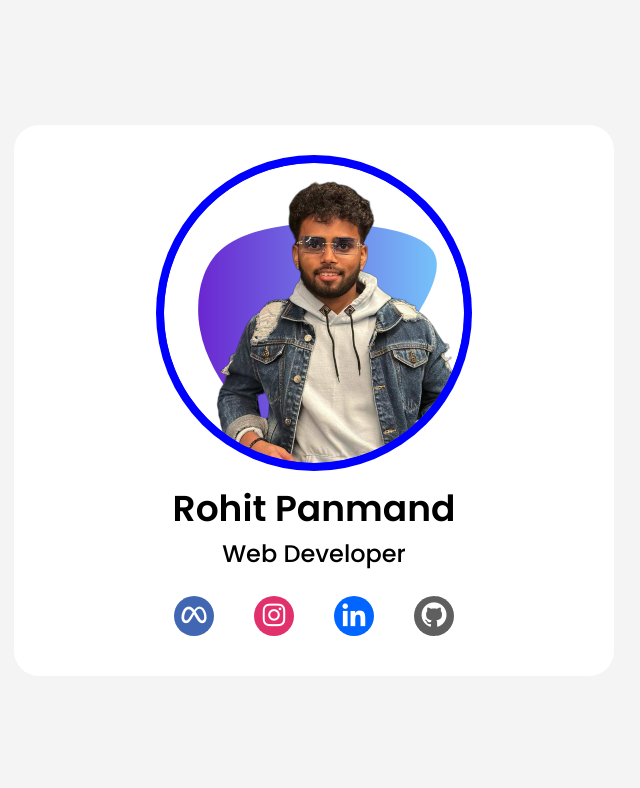
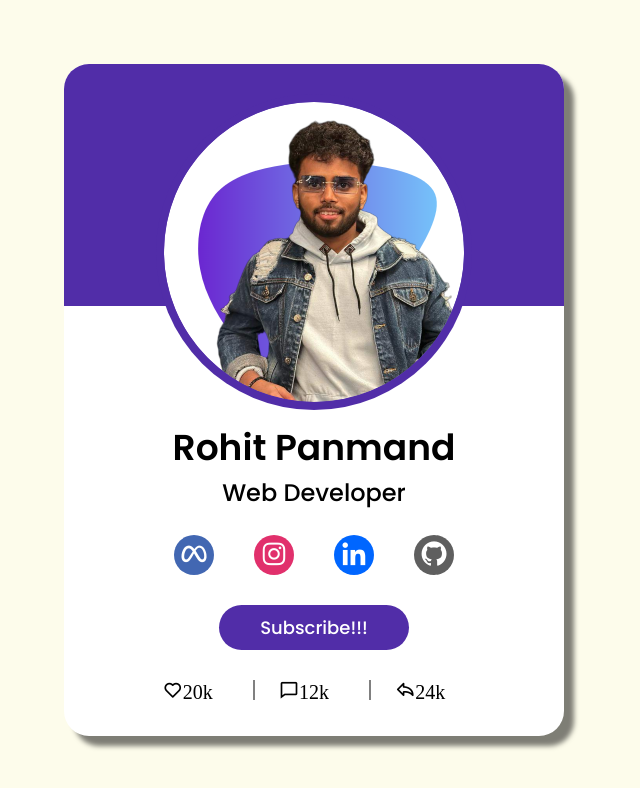
Before and after one commit to panmandrohit7/Profile-Card, a plain HTML site: page index.html in a window 1280 px wide. Shown: the whole page, without its empty margins (326-966 px from the left). Drawn offline with nearby package versions, Linux system fonts and the light colour scheme.

Commit message:
Added subscribe button and views display. Adjust the colors of the card to match with each other

```diff
--- a/index.html
+++ b/index.html
@@ -33,18 +33,41 @@
       </div>
 
       <div class="socials">
-        <a href="#" style="background-color: #4267b2" class="link"
+        <a
+          href="https://www.facebook.com/rohit.panmand.5"
+          target="_blank"
+          style="background-color: #4267b2"
+          class="link"
           ><i class="bx bxl-meta"></i
         ></a>
-        <a href="#" style="background-color: #e1306c" class="link"
+        <a
+          href="https://www.instagram.com/rohit.__.070701/"
+          target="_main"
+          style="background-color: #e1306c"
+          class="link"
           ><i class="bx bxl-instagram"></i
         ></a>
-        <a href="#" style="background-color: rgb(0, 102, 255)" class="link"
+        <a
+          href="https://www.linkedin.com/in/rohit-panmand-009b3215a/"
+          target="_blank"
+          style="background-color: rgb(0, 102, 255)"
+          class="link"
           ><i class="bx bxl-linkedin"></i
         ></a>
-        <a href="#" style="background-color: rgb(95, 95, 95)" class="link"
+        <a
+          href="https://github.com/panmandrohit7"
+          target=" _blank"
+          style="background-color: rgb(95, 95, 95)"
+          class="link"
           ><i class="bx bxl-github"></i
         ></a>
+      </div>
+
+      <button type="submit" class="subscribe">Subscribe!!!</button>
+      <div class="showOff">
+        <i id="views" class="bx bx-heart">20k</i>
+        <i id="views" class="bx bx-comment">12k</i>
+        <i id="views" class="bx bx-share">24k</i>
       </div>
     </div>
   </body>
--- a/style.css
+++ b/style.css
@@ -10,7 +10,7 @@ body {
   justify-content: center;
   align-items: center;
   height: 100vh;
-  background-color: #f4f4f4;
+  background-color: #fdfceb;
 }
 .profileCard {
   display: flex;
@@ -18,19 +18,32 @@ body {
   align-items: center;
   background-color: white;
   border-radius: 25px;
-  max-width: 600px;
+  max-width: 500px;
   width: 100%;
   padding: 30px;
+  position: relative;
+  box-shadow: 10px 10px 5px 0px rgba(0, 0, 0, 0.5);
+}
+
+.profileCard::before {
+  content: "";
+  background-color: #512da8;
+  height: 36%;
+  top: 0px;
+  width: 100%;
+  position: absolute;
+  border-radius: 25px 25px 0px 0px;
 }
 
 .image {
-  background-color: blue;
+  background-color: #512da8;
   display: flex;
   justify-content: center;
   align-items: center;
   max-width: 320px;
   padding: 8px;
   border-radius: 50%;
+  position: relative;
 }
 
 .profileImage {
@@ -77,7 +90,43 @@ body {
   color: white;
 }
 
+.link:hover {
+  opacity: 75%;
+}
 a {
   text-align: center;
   font-size: 30px;
 }
+
+.showOff {
+  margin-top: 30px;
+}
+
+#views {
+  padding-left: 20px;
+  padding-right: 40px;
+  font-size: 20px;
+  border-right: 2px solid grey;
+}
+
+#views:last-child {
+  border: none;
+}
+
+button {
+  margin-top: 20px;
+  height: 45px;
+  width: 190px;
+  font-size: 18px;
+  border-radius: 25px;
+  background-color: #512da8;
+  color: white;
+  border: none;
+  outline: none;
+  font-weight: 500;
+  cursor: pointer;
+}
+
+button:hover {
+  opacity: 75%;
+}
```
